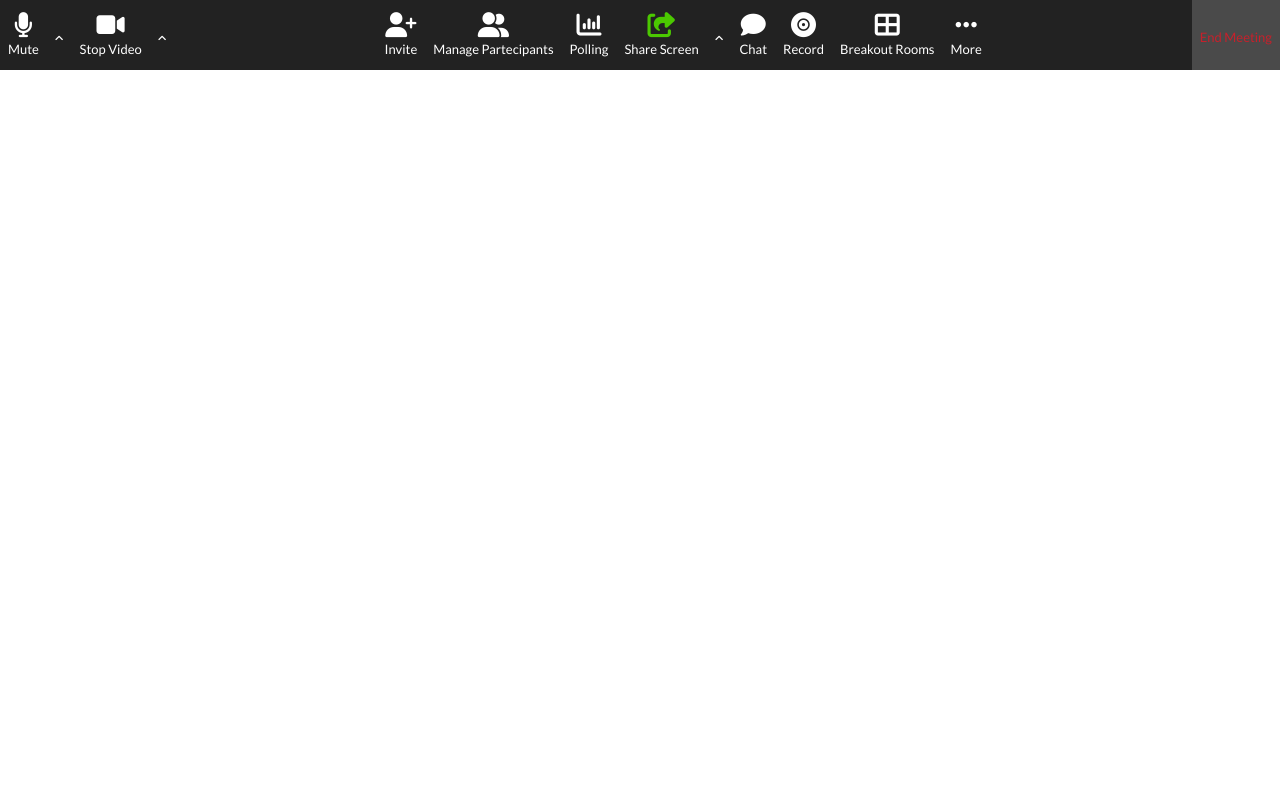
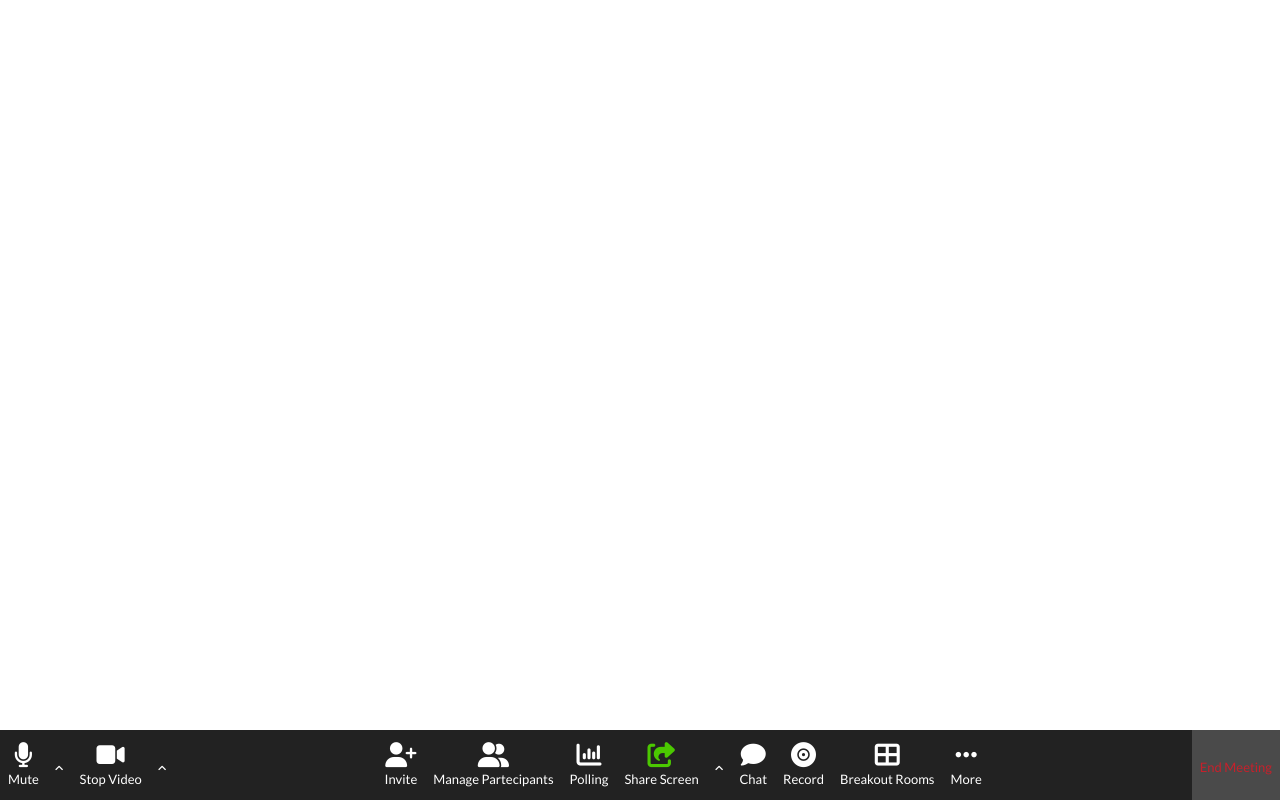
Before and after one commit to battistaennio/html-css-zoom, a plain HTML site: page index.html in a window 1280 px wide. Drawn offline with Linux system fonts and the light colour scheme.

Commit message:
Nav in position fixed

```diff
--- a/style.css
+++ b/style.css
@@ -13,7 +13,17 @@ a{
     text-decoration: none;
 }
 
+/* regole main */
+
 /* regole nav */
+nav{
+    width: 100%;
+    position: fixed;
+    bottom: 0;
+    left: 0;
+    z-index: 900;
+}
+
 .nav-container{
     height: 70px;
     width: 100%;
```
